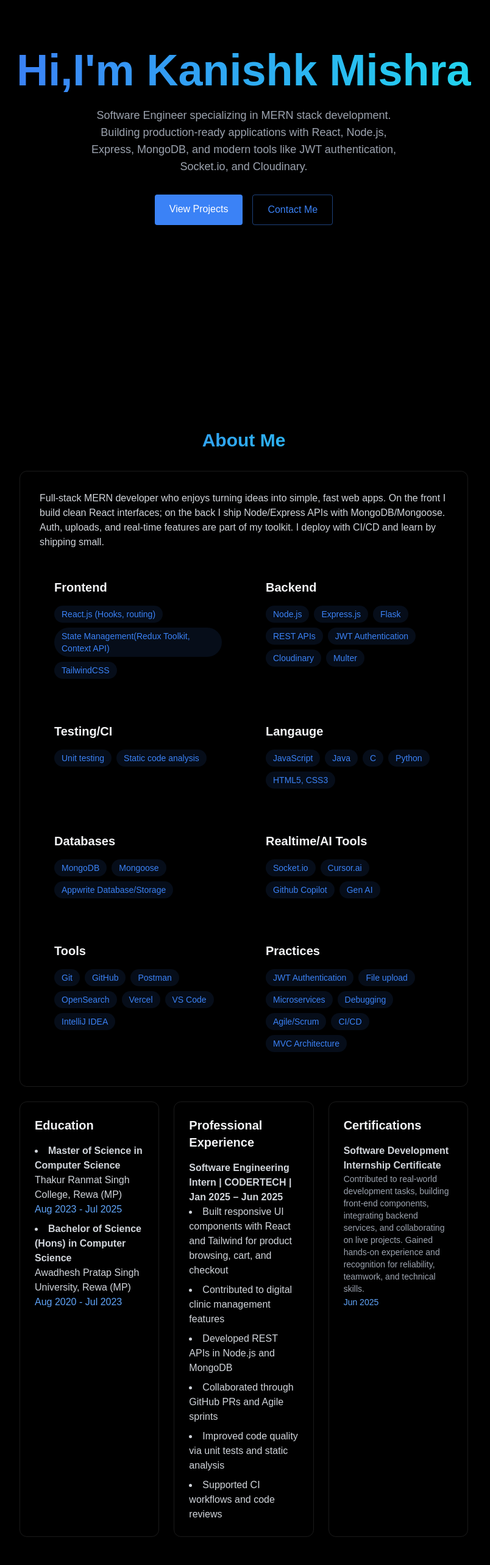
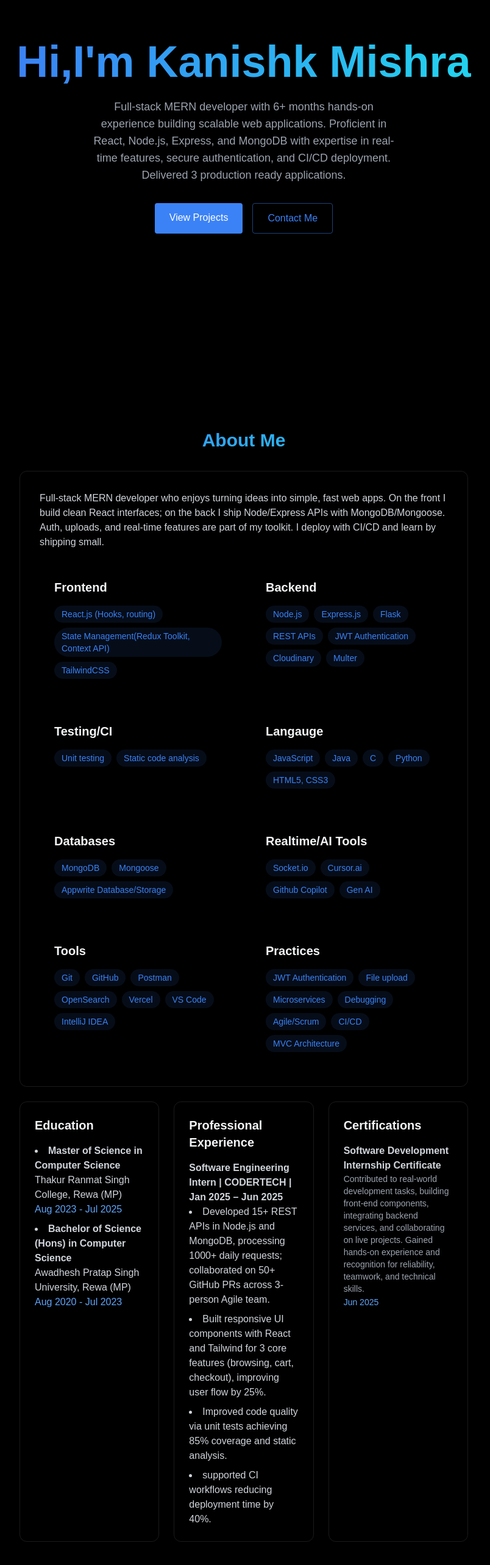
Before and after one commit to kanishkmishra-afk/kanishk_Portfolio, a React (Create React App) app: page / in a window 1280 px wide. Shown: the part 176-2742 px from the top of the page at 61% size, without its empty margins (240-1044 px from the left). Built offline with nearby package versions, Linux system fonts and the light colour scheme; no server answers.

Commit message:
final push

```diff
--- a/src/components/section/About.jsx
+++ b/src/components/section/About.jsx
@@ -166,12 +166,10 @@ export const About=()=>{
                                     Software Engineering Intern | CODERTECH | Jan 2025 – Jun 2025
                                 </h4>
                                 <ul className="text-gray-300 space-y-2 list-disc list-inside">
-                                    <li>Built responsive UI components with React and Tailwind for product browsing, cart, and checkout</li>
-                                    <li>Contributed to digital clinic management features</li>
-                                    <li>Developed REST APIs in Node.js and MongoDB</li>
-                                    <li>Collaborated through GitHub PRs and Agile sprints</li>
-                                    <li>Improved code quality via unit tests and static analysis</li>
-                                    <li>Supported CI workflows and code reviews</li>
+                                    <li> Developed 15+ REST APIs in Node.js and MongoDB, processing 1000+ daily requests; collaborated on 50+ GitHub PRs across 3-person Agile team.</li>
+                                    <li>Built responsive UI components with React and Tailwind for 3 core features (browsing, cart, checkout), improving user flow by 25%.</li>
+                                    <li>Improved code quality via unit tests achieving 85% coverage and static analysis.</li>
+                                    <li>supported CI workflows reducing deployment time by 40%.</li>
                                 </ul>
                             </div>
                         </div>
--- a/src/components/section/Home.jsx
+++ b/src/components/section/Home.jsx
@@ -10,7 +10,9 @@ export const Home=()=>{
                 <h1 className="text-5xl md:text-7xl font-bold mb-6 bg-gradient-to-r from-blue-500 to-cyan-400 bg-clip-text text-transparent leading-right">Hi,I'm Kanishk Mishra</h1>
 
                 <p className="text-gray-400 text-lg mb-8 max-w-lg mx-auto">
-                Software Engineer specializing in MERN stack development. Building production-ready applications with React, Node.js, Express, MongoDB, and modern tools like JWT authentication, Socket.io, and Cloudinary.
+                Full-stack MERN developer with 6+ months hands-on experience building scalable web applications.
+                Proficient in React, Node.js, Express, and MongoDB with expertise in real-time features, secure
+                authentication, and CI/CD deployment. Delivered 3 production ready applications.
                 </p>
                 <div className="flex justify-center space-x-4">
                     <a href="#projects"
```
